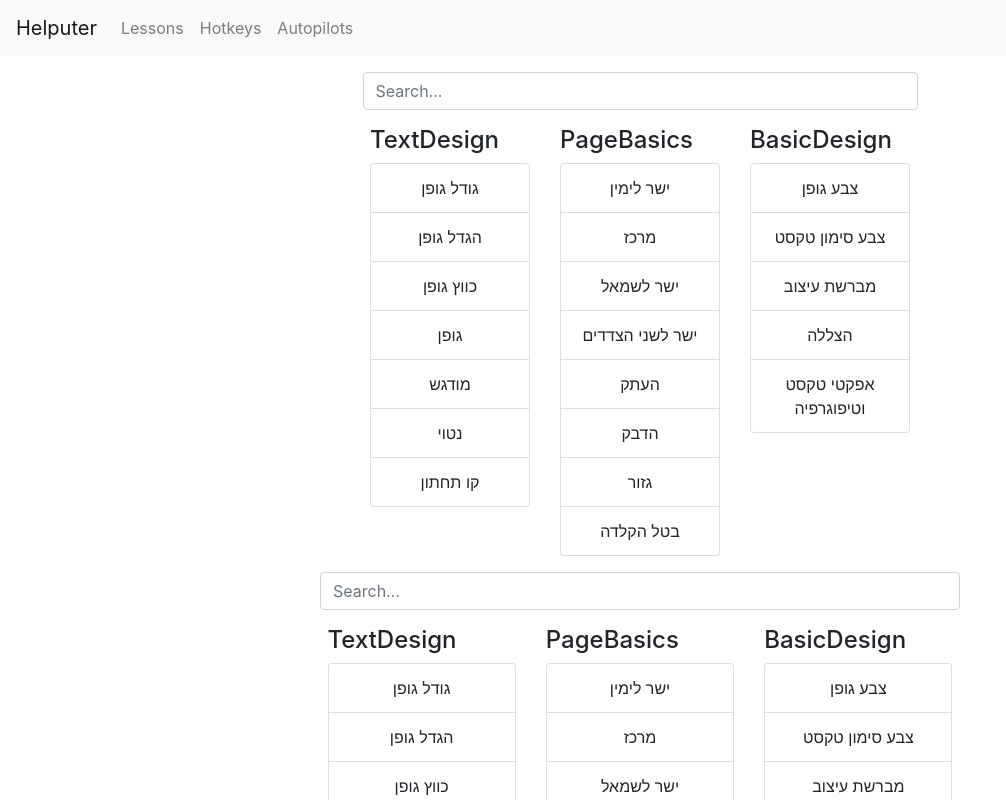
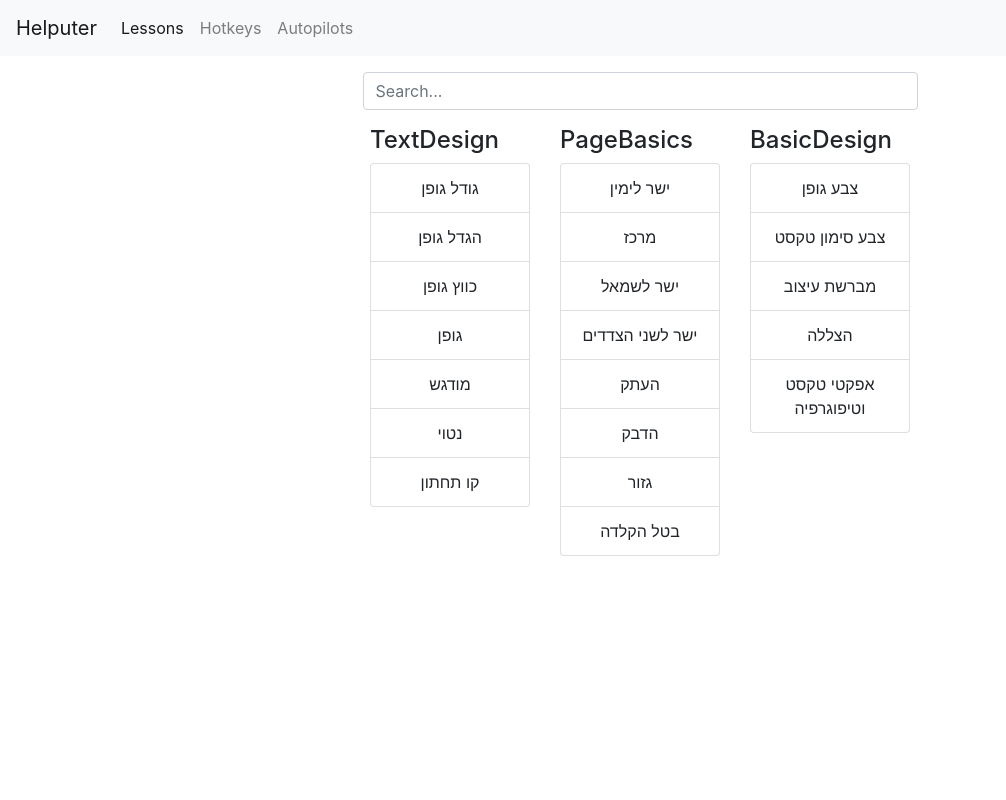
Before and after one commit to ShalomPrinz/HelputerReact, a React (Create React App) app: page /lessons in a window 1280 px wide. Shown: the top 800 px of the page, without its empty margins (0-1006 px from the left). Built offline with nearby package versions, Linux system fonts and the light colour scheme.

Commit message:
extract urls to constants file

```diff
--- a/src/App.js
+++ b/src/App.js
@@ -4,6 +4,7 @@ import { Switch, Route, Redirect } from "react-router-dom";
 import "./App.css";
 import NavBar from "./components/NavBar";
 import Lessons from "./components/Lessons";
+import { headUrl, lessonsUrl, notFoundUrl } from "./constants";
 
 function App() {
   return (
@@ -12,13 +13,12 @@ function App() {
       <main className="container">
         <div className="content">
           <Switch>
-            <Route path="/lessons" component={Lessons} />
-            <Redirect from="/" exact to="/lessons" />
-            <Redirect to="/not-found" />
+            <Route path={lessonsUrl} component={Lessons} />
+            <Redirect from={headUrl} exact to={lessonsUrl} />
+            <Redirect to={notFoundUrl} />
           </Switch>
         </div>
       </main>
-      <Lessons />
     </>
   );
 }
--- a/src/components/NavBar.jsx
+++ b/src/components/NavBar.jsx
@@ -1,10 +1,12 @@
 import React from "react";
 import { Link, NavLink } from "react-router-dom";
+
+import { headUrl, lessonsUrl } from "../constants";
 
 function NavBar(props) {
   return (
     <nav className="navbar navbar-expand-lg navbar-light bg-light">
-      <Link className="navbar-brand" to={"homepage component url"}>
+      <Link className="navbar-brand" to={headUrl}>
         Helputer
       </Link>
       <button
@@ -21,7 +23,7 @@ function NavBar(props) {
       <div className="collapse navbar-collapse" id="navbarNav">
         <ul className="navbar-nav">
           <li className="nav-item">
-            <NavLink className="nav-link" to={"lessons component url"}>
+            <NavLink className="nav-link" to={lessonsUrl}>
               Lessons
             </NavLink>
           </li>
--- /dev/null
+++ b/src/constants.js
@@ -0,0 +1,5 @@
+export const baseUrl = "http://localhost:3000";
+export const headUrl = "/";
+export const lessonsUrl = headUrl + "lessons";
+
+export const notFoundUrl = headUrl + "not-found";
```
